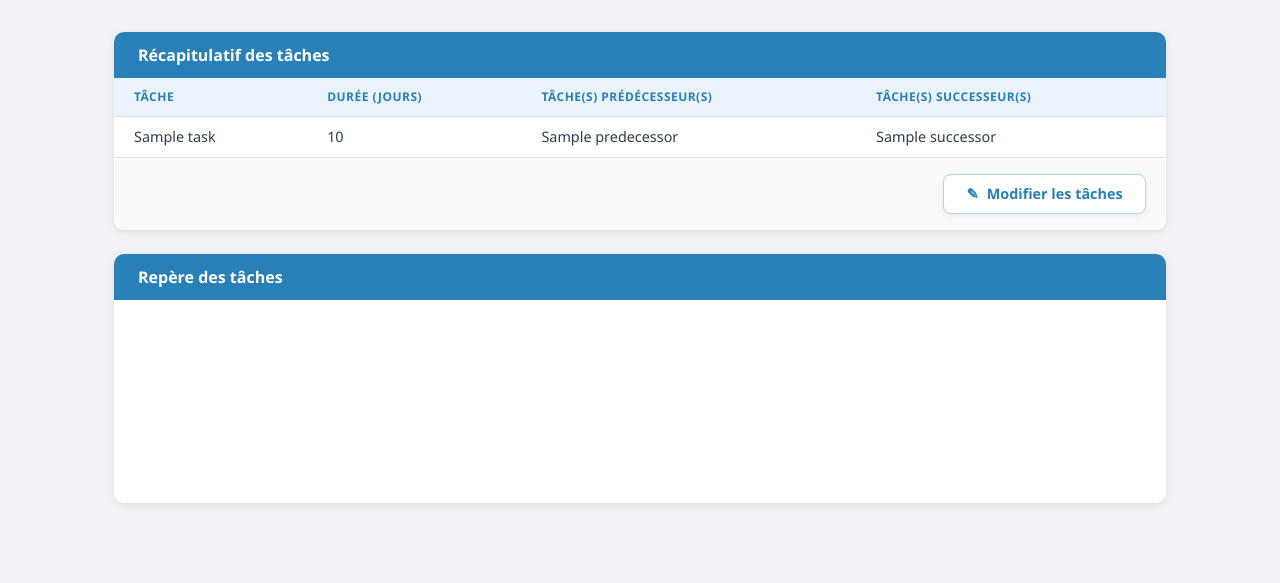
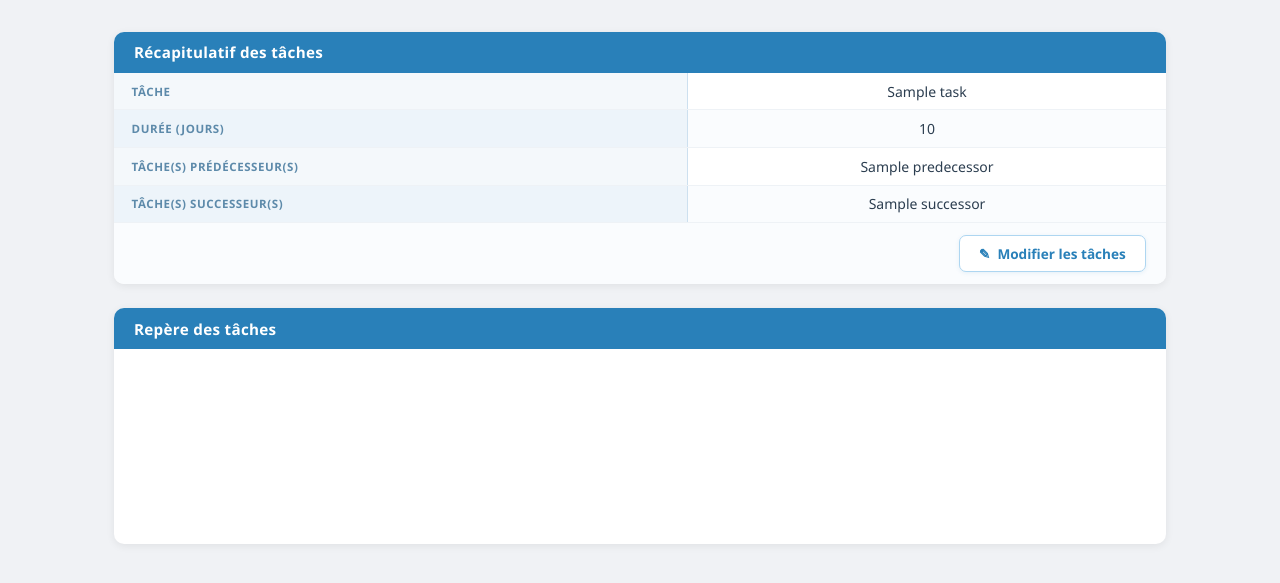
Before and after one commit to Diary-Di/GANTT-Web, a Flask app: template templates/gantt.html in a window 1280 px wide. Shown: the part 63-646 px from the top of the page. Run offline with Flask 3, Linux system fonts and the light colour scheme; the template is opened without the code that fills it: most values are stand-ins (such as "Sample title", 1, 10 or a date in 2020).

Commit message:
redesign table

```diff
--- a/static/css/gantt.css
+++ b/static/css/gantt.css
@@ -1,42 +1,19 @@
-.gantt-nav {
-  margin-bottom: 1.5rem;
-}
-
-.btn-back {
-  display: inline-flex;
-  align-items: center;
-  gap: 0.4rem;
-  padding: 0.5rem 1.1rem;
-  font-size: 0.9rem;
-  font-weight: 600;
-  color: #2980b9;
-  background: #fff;
-  border: 1.5px solid #aed6f1;
-  border-radius: 8px;
-  text-decoration: none;
-  transition: background 0.2s, transform 0.15s;
-  box-shadow: 0 2px 6px rgba(0,0,0,0.07);
-}
-
-.btn-back:hover {
-  background: #eaf3fb;
-  transform: translateY(-1px);
-}
-
+/* ── Section conteneur ── */
 .gantt-section {
   background: #fff;
   border-radius: 10px;
-  box-shadow: 0 2px 8px rgba(0,0,0,0.08);
+  box-shadow: 0 2px 8px rgba(0, 0, 0, 0.07);
   overflow: hidden;
   margin-bottom: 1.5rem;
 }
 
 .gantt-section h2 {
-  font-size: 1rem;
+  font-size: 0.95rem;
   font-weight: 600;
   color: #fff;
   background-color: #2980b9;
-  padding: 0.75rem 1.5rem;
+  padding: 0.65rem 1.25rem;
+  letter-spacing: 0.02em;
 }
 
 /* ── Tableau récapitulatif ── */
@@ -47,75 +24,110 @@
 .recap-table {
   width: 100%;
   border-collapse: collapse;
-  font-size: 0.9rem;
+  font-size: 0.875rem;
+  table-layout: auto;
 }
 
-.recap-table thead tr {
-  background-color: #eaf3fb;
+/* Colonne des titres — première colonne */
+.recap-table th {
+  position: sticky;
+  left: 0;
+  z-index: 1;
+  text-align: left;
+  padding: 0.55rem 1.1rem;
+  font-size: 0.72rem;
+  font-weight: 600;
+  text-transform: uppercase;
+  letter-spacing: 0.05em;
+  color: #5d8aaa;
+  background-color: #f4f8fb;
+  border-right: 1.5px solid #cde0ef;
+  white-space: nowrap;
+  min-width: 180px;
+  max-width: 220px;
 }
 
-.recap-table th {
-  text-align: left;
-  padding: 0.65rem 1.25rem;
-  font-size: 0.75rem;
-  font-weight: 600;
-  text-transform: uppercase;
-  letter-spacing: 0.04em;
-  color: #2980b9;
-  border-bottom: 1px solid #dce3ea;
-  white-space: nowrap;
+/* Séparateur entre lignes — uniquement sur th et td, pas en double */
+.recap-table tr:not(:last-child) th,
+.recap-table tr:not(:last-child) td {
+  border-bottom: 1px solid #eef2f6;
 }
 
+/* Cellules valeurs */
 .recap-table td {
-  padding: 0.65rem 1.25rem;
-  border-bottom: 1px solid #eef1f4;
+  padding: 0.55rem 1.1rem;
   color: #2c3e50;
+  text-align: center;
+  border-right: 1px solid #f0f4f8;
+  font-size: 0.875rem;
+  white-space: nowrap;
+  min-width: 110px;
 }
 
-.recap-table tbody tr:last-child td { border-bottom: none; }
-.recap-table tbody tr:hover { background: #f5faff; }
-.empty { color: #b0bec5; }
+.recap-table td:last-child {
+  border-right: none;
+}
+
+/* Alternance subtile des lignes */
+.recap-table tr:nth-child(even) td {
+  background-color: #fafcfe;
+}
+
+.recap-table tr:nth-child(even) th {
+  background-color: #edf4fa;
+}
+
+/* Survol */
+.recap-table tbody tr:hover td { background-color: #eef6fd; }
+.recap-table tbody tr:hover th { background-color: #ddeef9; }
+
+/* Valeur vide */
+.empty {
+  color: #c5d5e0;
+  font-style: italic;
+  font-size: 0.82rem;
+}
 
 /* ── Barre d'action bas du tableau ── */
 .action-bar {
   display: flex;
   justify-content: flex-end;
   align-items: center;
-  padding: 1rem 1.25rem;
-  border-top: 1px solid #dce3ea;
-  background-color: #f8fafc;
+  padding: 0.75rem 1.25rem;
+  border-top: 1px solid #eef2f6;
+  background-color: #fafcfe;
 }
 
 .btn-edit-tasks {
   display: inline-flex;
   align-items: center;
-  gap: 0.5rem;
-  padding: 0.6rem 1.4rem;
-  font-size: 0.9rem;
+  gap: 0.45rem;
+  padding: 0.5rem 1.2rem;
+  font-size: 0.85rem;
   font-weight: 600;
   color: #2980b9;
   background: #fff;
   border: 1.5px solid #aed6f1;
-  border-radius: 8px;
+  border-radius: 7px;
   text-decoration: none;
   cursor: pointer;
   transition: background 0.2s, transform 0.15s, box-shadow 0.15s;
-  box-shadow: 0 2px 6px rgba(0,0,0,0.07);
+  box-shadow: 0 1px 4px rgba(41, 128, 185, 0.1);
 }
 
 .btn-edit-tasks:hover {
   background: #eaf3fb;
   transform: translateY(-1px);
-  box-shadow: 0 4px 12px rgba(0,0,0,0.12);
+  box-shadow: 0 3px 10px rgba(41, 128, 185, 0.15);
 }
 
 .btn-edit-tasks:active {
   transform: translateY(0);
-  box-shadow: 0 2px 4px rgba(0,0,0,0.08);
+  box-shadow: 0 1px 3px rgba(41, 128, 185, 0.1);
 }
 
 /* ── Repère SVG ── */
 .axis-wrapper {
-  padding: 1.5rem;
+  padding: 1.25rem 1.5rem;
   overflow-x: auto;
 }
--- a/static/js/gantt.js
+++ b/static/js/gantt.js
@@ -1,106 +1,119 @@
 const tasks = JSON.parse(document.getElementById('tasks-data').textContent);
 
 document.addEventListener('DOMContentLoaded', () => {
-  if (typeof tasks !== 'undefined' && tasks.length > 0) {
-    renderAxis();
-  }
+  if (tasks.length > 0) renderAxis();
 });
 
 function renderAxis() {
-  const marginLeft   = 160;
-  const marginRight  = 50;
-  const marginTop    = 60;   // espace au-dessus de l'origine pour la flèche Y
-  const marginBottom = 50;
-  const rowHeight    = 50;
-  const yArrowLen    = 40;
-  const chartWidth   = 750;
+  const leftMargin   = 130;
+  const topMargin    = 55;  // espace pour numéros X + flèche Y
+  const rightMargin  = 50;
+  const bottomMargin = 55;  // espace pour flèche Y' + label
+  const rowHeight    = 36;
+  const yArrowExtra  = 32;
 
   const totalDuration = tasks.reduce((sum, t) => sum + parseInt(t.duration), 0);
   const maxDays       = Math.max(totalDuration, 10);
-  const chartHeight   = tasks.length * rowHeight;
 
-  const svgWidth  = marginLeft + chartWidth + marginRight;
-  const svgHeight = marginTop + chartHeight + marginBottom;
+  // Largeur d'une cellule (colonne = 1 jour)
+  const cellWidth  = Math.max(20, Math.min(38, Math.floor(800 / maxDays)));
+  const chartW     = cellWidth * maxDays;
+  const chartH     = tasks.length * rowHeight;
 
-  const originX = marginLeft;
-  const originY = marginTop;   // origine en haut à gauche
+  const svgW  = leftMargin + chartW + rightMargin;
+  const svgH  = topMargin + chartH + bottomMargin;
 
-  const scale = chartWidth / maxDays;
+  const ox = leftMargin;   // origine X
+  const oy = topMargin;    // origine Y (coin haut-gauche de la grille)
 
-  let html = '';
+  // Intervalle des graduations selon le nombre de jours
+  const tick = maxDays <= 10 ? 1 : maxDays <= 30 ? 2 : maxDays <= 60 ? 5 : 10;
 
-  // ── Axe Y (vers le haut) ──
-  html += `<line x1="${originX}" y1="${originY}" x2="${originX}" y2="${originY - yArrowLen}"
-           stroke="#2c3e50" stroke-width="1.5"/>`;
-  html += `<polygon points="${originX},${originY - yArrowLen - 8}
-           ${originX - 5},${originY - yArrowLen}
-           ${originX + 5},${originY - yArrowLen}" fill="#2c3e50"/>`;
-  html += `<text x="${originX}" y="${originY - yArrowLen - 16}"
-           text-anchor="middle" font-size="13" font-weight="bold" fill="#2c3e50">Y</text>`;
+  let s = '';
 
-  // ── Axe Y' (vers le bas — direction des tâches) ──
-  const yPrimeEnd = originY + chartHeight + 20;
-  html += `<line x1="${originX}" y1="${originY}" x2="${originX}" y2="${yPrimeEnd}"
-           stroke="#2c3e50" stroke-width="1.5"/>`;
-  html += `<polygon points="${originX},${yPrimeEnd + 8}
-           ${originX - 5},${yPrimeEnd}
-           ${originX + 5},${yPrimeEnd}" fill="#2c3e50"/>`;
-  html += `<text x="${originX}" y="${yPrimeEnd + 22}"
-           text-anchor="middle" font-size="13" font-weight="bold" fill="#2c3e50">Y'</text>`;
+  // ── Fond de grille : colonnes alternées ──────────────────────────────
+  for (let d = 0; d < maxDays; d++) {
+    const x = ox + d * cellWidth;
+    s += `<rect x="${x}" y="${oy}" width="${cellWidth}" height="${chartH}"
+          fill="${d % 2 === 0 ? '#f4f8fc' : '#ffffff'}"/>`;
+  }
 
-  // ── Axe X (vers la droite — direction du temps) ──
-  const xAxisEnd = originX + chartWidth + 20;
-  html += `<line x1="${originX}" y1="${originY}" x2="${xAxisEnd}" y2="${originY}"
-           stroke="#2c3e50" stroke-width="1.5"/>`;
-  html += `<polygon points="${xAxisEnd + 8},${originY}
-           ${xAxisEnd},${originY - 5}
-           ${xAxisEnd},${originY + 5}" fill="#2c3e50"/>`;
-  html += `<text x="${xAxisEnd + 14}" y="${originY + 4}"
-           font-size="13" font-weight="bold" fill="#2c3e50">X</text>`;
+  // ── Lignes verticales de la grille ───────────────────────────────────
+  for (let d = 0; d <= maxDays; d++) {
+    const x    = ox + d * cellWidth;
+    const main = d % tick === 0;
+    s += `<line x1="${x}" y1="${oy}" x2="${x}" y2="${oy + chartH}"
+          stroke="${main ? '#b8d0e4' : '#ddeaf3'}"
+          stroke-width="${main ? '1' : '0.5'}"/>`;
+  }
 
-  // ── Origine O ──
-  html += `<text x="${originX - 14}" y="${originY + 5}"
-           font-size="12" fill="#7f8c9a">O</text>`;
+  // ── Lignes horizontales de la grille ─────────────────────────────────
+  for (let i = 0; i <= tasks.length; i++) {
+    const y    = oy + i * rowHeight;
+    const main = true;
+    s += `<line x1="${ox}" y1="${y}" x2="${ox + chartW}" y2="${y}"
+          stroke="#b8d0e4" stroke-width="1"/>`;
+  }
 
-  // ── Graduations axe X (jours) ──
-  const tickInterval = maxDays <= 15 ? 1 : maxDays <= 40 ? 2 : maxDays <= 80 ? 5 : 10;
+  // ── Bordures extérieures de la grille ────────────────────────────────
+  s += `<rect x="${ox}" y="${oy}" width="${chartW}" height="${chartH}"
+        fill="none" stroke="#5d8aaa" stroke-width="1.5"/>`;
 
-  for (let d = 0; d <= maxDays; d += tickInterval) {
-    const x = originX + d * scale;
-    html += `<line x1="${x}" y1="${originY - 4}" x2="${x}" y2="${originY + 4}"
-             stroke="#2c3e50" stroke-width="1"/>`;
-    if (d > 0) {
-      html += `<text x="${x}" y="${originY - 9}"
-               font-size="10" fill="#7f8c9a" text-anchor="middle">${d}</text>`;
-      html += `<line x1="${x}" y1="${originY}" x2="${x}" y2="${originY + chartHeight}"
-               stroke="#eef1f4" stroke-width="1" stroke-dasharray="4,3"/>`;
+  // ── Axe X (ligne du haut, direction du temps) ────────────────────────
+  const xEnd = ox + chartW + 20;
+  s += `<line x1="${ox}" y1="${oy}" x2="${xEnd}" y2="${oy}"
+        stroke="#2c3e50" stroke-width="2"/>`;
+  s += `<polygon points="${xEnd + 9},${oy} ${xEnd},${oy - 5} ${xEnd},${oy + 5}"
+        fill="#2c3e50"/>`;
+  s += `<text x="${xEnd + 16}" y="${oy + 5}"
+        font-size="13" font-weight="bold" fill="#2c3e50" font-family="sans-serif">X</text>`;
+
+  // ── Axe Y (flèche vers le haut au-dessus de l'origine) ───────────────
+  s += `<line x1="${ox}" y1="${oy}" x2="${ox}" y2="${oy - yArrowExtra}"
+        stroke="#2c3e50" stroke-width="2"/>`;
+  s += `<polygon points="${ox},${oy - yArrowExtra - 9} ${ox - 5},${oy - yArrowExtra} ${ox + 5},${oy - yArrowExtra}"
+        fill="#2c3e50"/>`;
+  s += `<text x="${ox}" y="${oy - yArrowExtra - 16}"
+        text-anchor="middle" font-size="13" font-weight="bold" fill="#2c3e50" font-family="sans-serif">Y</text>`;
+
+  // ── Axe Y' (flèche vers le bas sous la grille) ───────────────────────
+  const yBot = oy + chartH;
+  s += `<line x1="${ox}" y1="${yBot}" x2="${ox}" y2="${yBot + 28}"
+        stroke="#2c3e50" stroke-width="2"/>`;
+  s += `<polygon points="${ox},${yBot + 37} ${ox - 5},${yBot + 28} ${ox + 5},${yBot + 28}"
+        fill="#2c3e50"/>`;
+  s += `<text x="${ox}" y="${yBot + 50}"
+        text-anchor="middle" font-size="13" font-weight="bold" fill="#2c3e50" font-family="sans-serif">Y'</text>`;
+
+  // ── Point et label Origine O ─────────────────────────────────────────
+  s += `<circle cx="${ox}" cy="${oy}" r="3" fill="#2c3e50"/>`;
+  s += `<text x="${ox - 16}" y="${oy - 10}"
+        font-size="11" fill="#5d8aaa" font-family="sans-serif">O</text>`;
+
+  // ── Numéros sur l'axe X (au-dessus de la grille) ─────────────────────
+  for (let d = 0; d <= maxDays; d++) {
+    if (d % tick === 0 && d > 0) {
+      const x = ox + d * cellWidth;
+      s += `<line x1="${x}" y1="${oy - 4}" x2="${x}" y2="${oy + 4}"
+            stroke="#2c3e50" stroke-width="1.2"/>`;
+      s += `<text x="${x}" y="${oy - 10}"
+            text-anchor="middle" font-size="11" fill="#2c3e50" font-family="sans-serif">${d}</text>`;
     }
   }
 
-  // Label axe X
-  html += `<text x="${originX + chartWidth / 2}" y="${originY + chartHeight + 40}"
-           font-size="11" fill="#7f8c9a" text-anchor="middle">Durée (jours)</text>`;
-
-  // ── Graduations axe Y' (tâches) ──
+  // ── Noms des tâches sur l'axe Y' (à gauche de chaque ligne) ──────────
   tasks.forEach((task, i) => {
-    const y = originY + (i + 1) * rowHeight;
-
-    // Trait horizontal de grille
-    html += `<line x1="${originX}" y1="${y}" x2="${originX + chartWidth}" y2="${y}"
-             stroke="#eef1f4" stroke-width="1" stroke-dasharray="4,3"/>`;
-
-    // Graduation sur Y'
-    html += `<line x1="${originX - 6}" y1="${y}" x2="${originX + 6}" y2="${y}"
-             stroke="#2c3e50" stroke-width="1"/>`;
-
-    // Nom de la tâche
-    html += `<text x="${originX - 12}" y="${y + 4}"
-             font-size="12" fill="#2c3e50" text-anchor="end">${task.name}</text>`;
+    const y = oy + i * rowHeight + rowHeight / 2;
+    s += `<line x1="${ox - 6}" y1="${y}" x2="${ox}" y2="${y}"
+          stroke="#2c3e50" stroke-width="1.2"/>`;
+    s += `<text x="${ox - 12}" y="${y + 4}"
+          text-anchor="end" font-size="12" fill="#2c3e50" font-family="sans-serif">${task.name}</text>`;
   });
 
+  // ── Rendu ─────────────────────────────────────────────────────────────
   const svg = document.getElementById('ganttAxis');
-  svg.setAttribute('viewBox', `0 0 ${svgWidth} ${svgHeight}`);
+  svg.setAttribute('viewBox', `0 0 ${svgW} ${svgH}`);
   svg.setAttribute('width', '100%');
-  svg.setAttribute('height', svgHeight);
-  svg.innerHTML = html;
+  svg.setAttribute('height', svgH);
+  svg.innerHTML = s;
 }
--- a/templates/gantt.html
+++ b/templates/gantt.html
@@ -14,27 +14,44 @@
 
   <div class="recap-table-wrapper">
     <table class="recap-table">
-      <thead>
+      <tbody>
+
+        <!-- Ligne : Tâche -->
         <tr>
           <th>Tâche</th>
+          {% for task in tasks %}
+          <td>{{ task.name }}</td>
+          {% endfor %}
+        </tr>
+
+        <!-- Ligne : Durée -->
+        <tr>
           <th>Durée (jours)</th>
+          {% for task in tasks %}
+          <td>{{ task.duration }}</td>
+          {% endfor %}
+        </tr>
+
+        <!-- Ligne : Prédécesseur(s) -->
+        <tr>
           <th>Tâche(s) prédécesseur(s)</th>
-          <th>Tâche(s) successeur(s)</th>
-        </tr>
-      </thead>
-      <tbody>
-        {% for task in tasks %}
-        <tr>
-          <td>{{ task.name }}</td>
-          <td>{{ task.duration }}</td>
+          {% for task in tasks %}
           <td class="{{ 'empty' if not task.predecessor }}">
             {{ task.predecessor if task.predecessor else '—' }}
           </td>
+          {% endfor %}
+        </tr>
+
+        <!-- Ligne : Successeur(s) -->
+        <tr>
+          <th>Tâche(s) successeur(s)</th>
+          {% for task in tasks %}
           <td class="{{ 'empty' if not task.successor }}">
             {{ task.successor if task.successor else '—' }}
           </td>
+          {% endfor %}
         </tr>
-        {% endfor %}
+
       </tbody>
     </table>
   </div>
```
